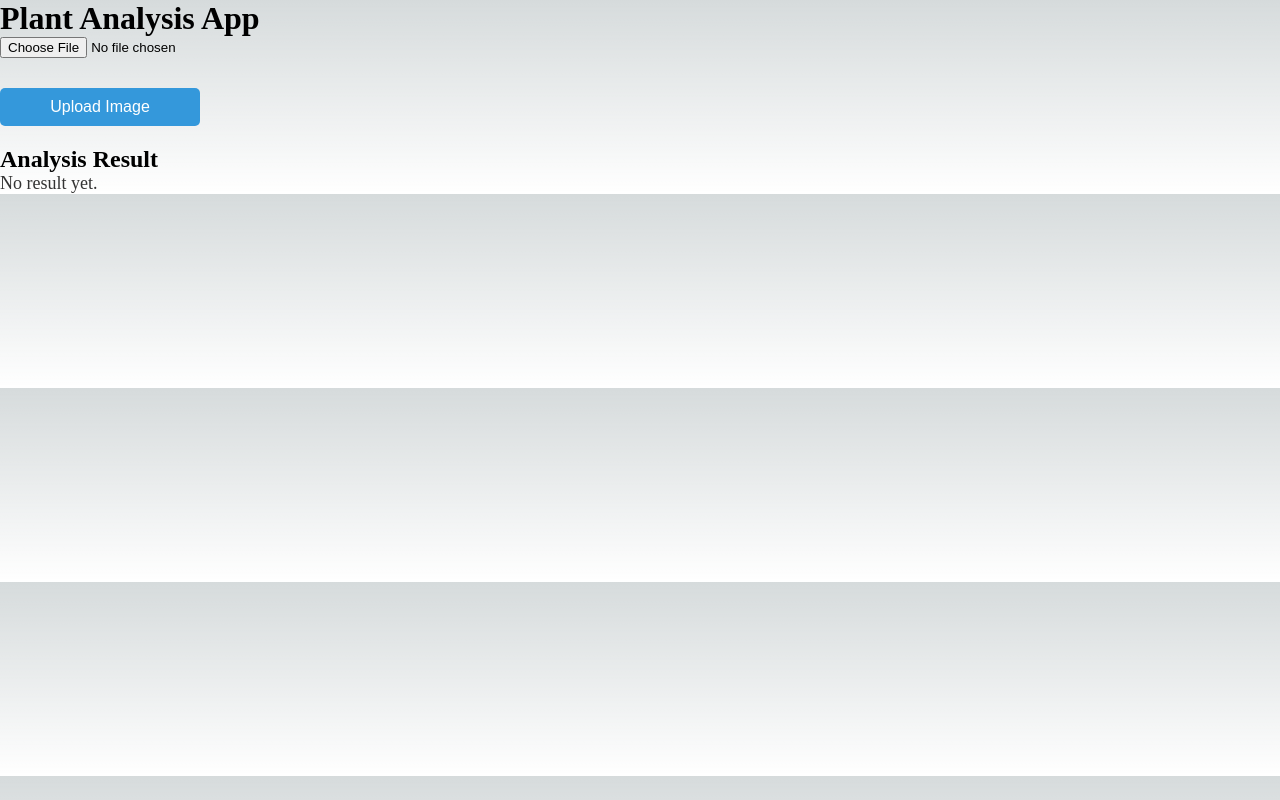
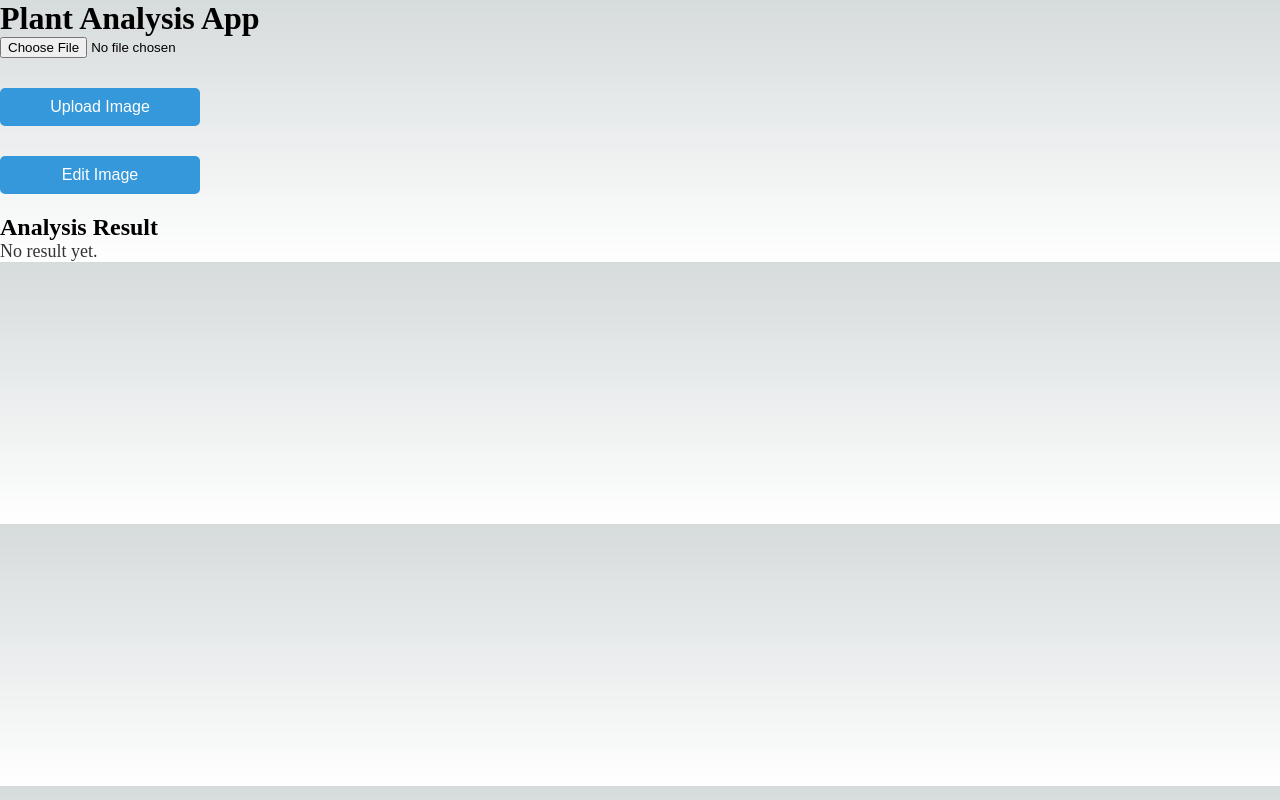
Before and after one commit to ruehan/LeafyLink, a Next.js app: page / in a window 1280 px wide. Built offline with nearby package versions, Linux system fonts and the light colour scheme.

Commit message:
:label: Add Image Editor Module in Upload Module

```diff
--- a/src/components/Upload.tsx
+++ b/src/components/Upload.tsx
@@ -1,5 +1,7 @@
 import React, {useState, ChangeEvent} from 'react';
 import styles from '../styles/Upload.module.css';
+
+import ImageEditor from './ImageEditor';
 
 interface UploadProps{
     onUpload: (image: File) => void;
@@ -8,6 +10,10 @@ interface UploadProps{
 const Upload : React.FC<UploadProps> = ({ onUpload }) => {
     const [selectedImage, setSelectedImage] = useState<File | null>(null)
     const [previewImage, setPreviewImage] = useState<string | null>(null)
+
+    const [showImageEditor, setShowImageEditor] = useState(false);
+
+    const [editedImage, setEditedImage] = useState<string | null>(null);
 
     const handleImageChange = (e: ChangeEvent<HTMLInputElement>) => {
         const file = e.target.files?.[0]
@@ -25,17 +31,56 @@ const Upload : React.FC<UploadProps> = ({ onUpload }) => {
     }
 
     const handleUpload = () => {
-        if(selectedImage){
-            alert(`Image Uploaded! [${selectedImage.name}]`)
-            onUpload(selectedImage)
-        }
+        if (editedImage) {
+            // 이미지가 편집되었으면 편집된 이미지를 업로드
+            alert(`Image Uploaded! [${editedImage}]`);
+
+          } else if (selectedImage) {
+            // 이미지가 편집되지 않았으면 원본 이미지를 업로드
+            alert(`Image Uploaded! [${selectedImage.name}]`);
+
+          }
     }
+
+    const handleEditButtonClick = () => {
+        setShowImageEditor(true);
+      };
+
+      const handleImageEditorSave = (croppedImage: string) => {
+
+        setEditedImage(croppedImage)
+        console.log('Cropped Image:', croppedImage);
+
+        // alert('Cropped Image: ' + croppedImage);
+
+        setShowImageEditor(false);
+      };
+
+      const handleImageEditorCancel = () => {
+        setShowImageEditor(false);
+      };
 
     return (
         <div className={styles['upload-container']}>
             <input type="file" accept="image/*" onChange={handleImageChange} className={styles['upload-input']} />
             {previewImage && <img src={previewImage} alt="Preview" style={{ maxWidth: '300px', maxHeight: '600px', marginTop: '10px' }} />}
+            {editedImage && (
+                <div>
+                <h3>Edited Preview</h3>
+                <img src={editedImage} alt="Edited Preview" style={{ maxWidth: '100%', maxHeight: '300px' }} />
+                </div>
+            )}
+
             <button onClick={handleUpload} className={styles['upload-button']}>Upload Image</button>
+
+            <button onClick={handleEditButtonClick} className={styles['edit-button']}>Edit Image</button>
+
+            {/* 이미지 편집 모달 */}
+            {showImageEditor && selectedImage && (
+                <div className={styles['image-editor-container']}>
+                <ImageEditor image={previewImage || ''} onSave={handleImageEditorSave} onCancel={handleImageEditorCancel} />
+                </div>
+            )}
         </div>
     )
 }
```
